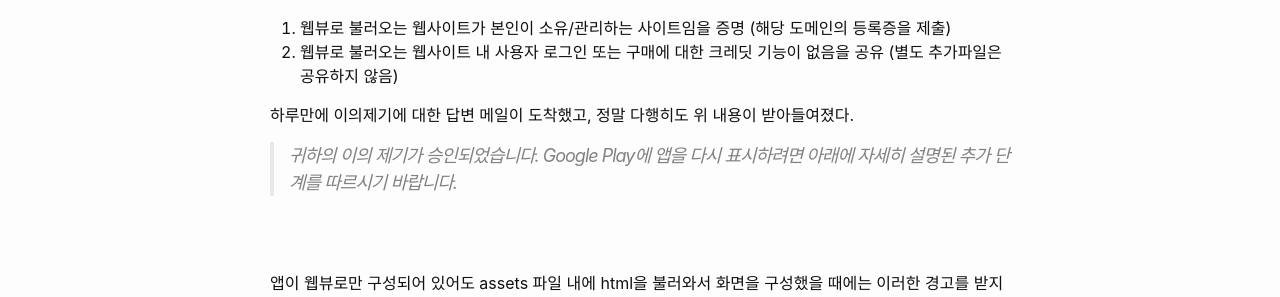
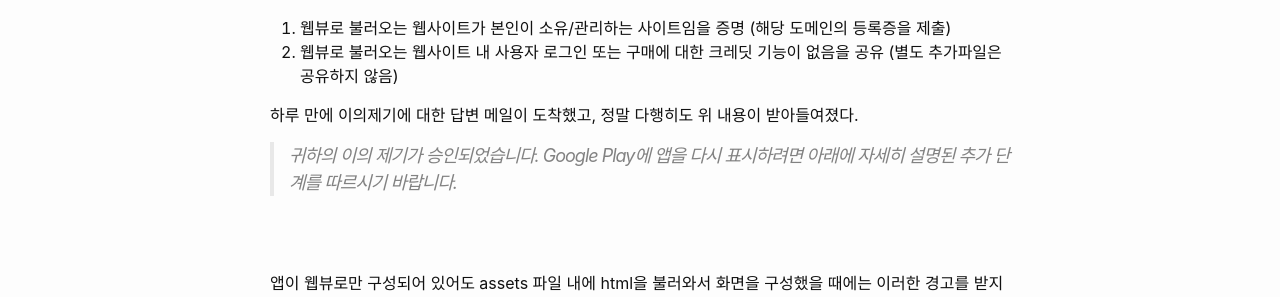
Before and after one commit to pilot376/pilot376.github.io, a Jekyll site: the page built from _posts/2019-05-03-webview-policy .md, in a window 1280 px wide. Shown: the part 882-1179 px from the top of the page. Built offline with Jekyll 4.4.1, drawn with Linux system fonts in a browser that asks for light colours; some web fonts are replaced; comment, search, counter and statistics services are not loaded.

Commit message:
띄어쓰기

```diff
--- a/_posts/2019-05-03-webview-policy .md
+++ b/_posts/2019-05-03-webview-policy .md
@@ -24,7 +24,7 @@ tag: [android]
 1. 웹뷰로 불러오는 웹사이트가 본인이 소유/관리하는 사이트임을 증명 (해당 도메인의 등록증을 제출)
 2. 웹뷰로 불러오는 웹사이트 내 사용자 로그인 또는 구매에 대한 크레딧 기능이 없음을 공유 (별도 추가파일은 공유하지 않음)
 
-하루만에 이의제기에 대한 답변 메일이 도착했고, 정말 다행히도 위 내용이 받아들여졌다.
+하루 만에 이의제기에 대한 답변 메일이 도착했고, 정말 다행히도 위 내용이 받아들여졌다.
 > 귀하의 이의 제기가 승인되었습니다. Google Play에 앱을 다시 표시하려면 아래에 자세히 설명된 추가 단계를 따르시기 바랍니다.
 
 ---
```
